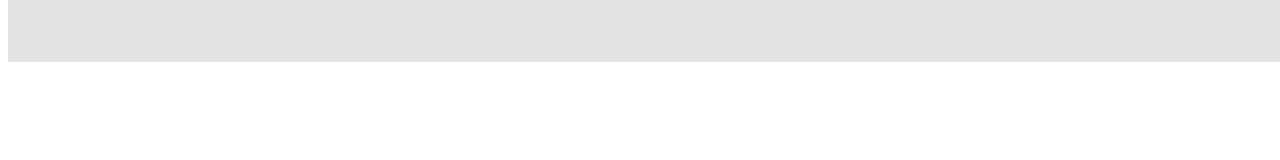
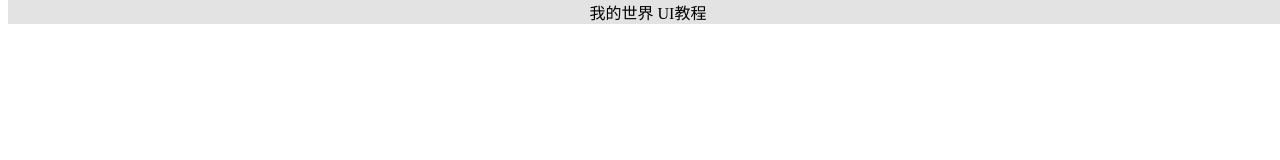
Before and after one commit to wisebreeze/wisebreeze.github.io, a plain HTML site: page index.html in a window 1280 px wide. Drawn offline with Linux system fonts and the light colour scheme.

Commit message:
Update index.html

```diff
--- a/index.html
+++ b/index.html
@@ -1,7 +1,7 @@
 <html lang="zh-CN">
   <head>
     <title>我的世界基岩版 Json-UI教程</title>
-    <meta name="apple-mobile-web-app-title", content="我的世界基岩版 Json-UI教程">
+    <meta name="apple-mobile-web-app-title", content="Json-UI教程">
     <meta name="apple-mobile-web-app-status-bar-style", content="black">
     <meta name="apple-touch-fullscreen", content="yes">
     <style type="text/css">
@@ -49,9 +49,7 @@
     <body>
       <div class="top_header">
         <center>
-          <ul>
-            <li><a href="MCspruce.github.io">我的世界基岩版 Json-UI教程</a></li>
-          </ul>
+          我的世界 UI教程
         </center>
       </div>
     </body>
```
